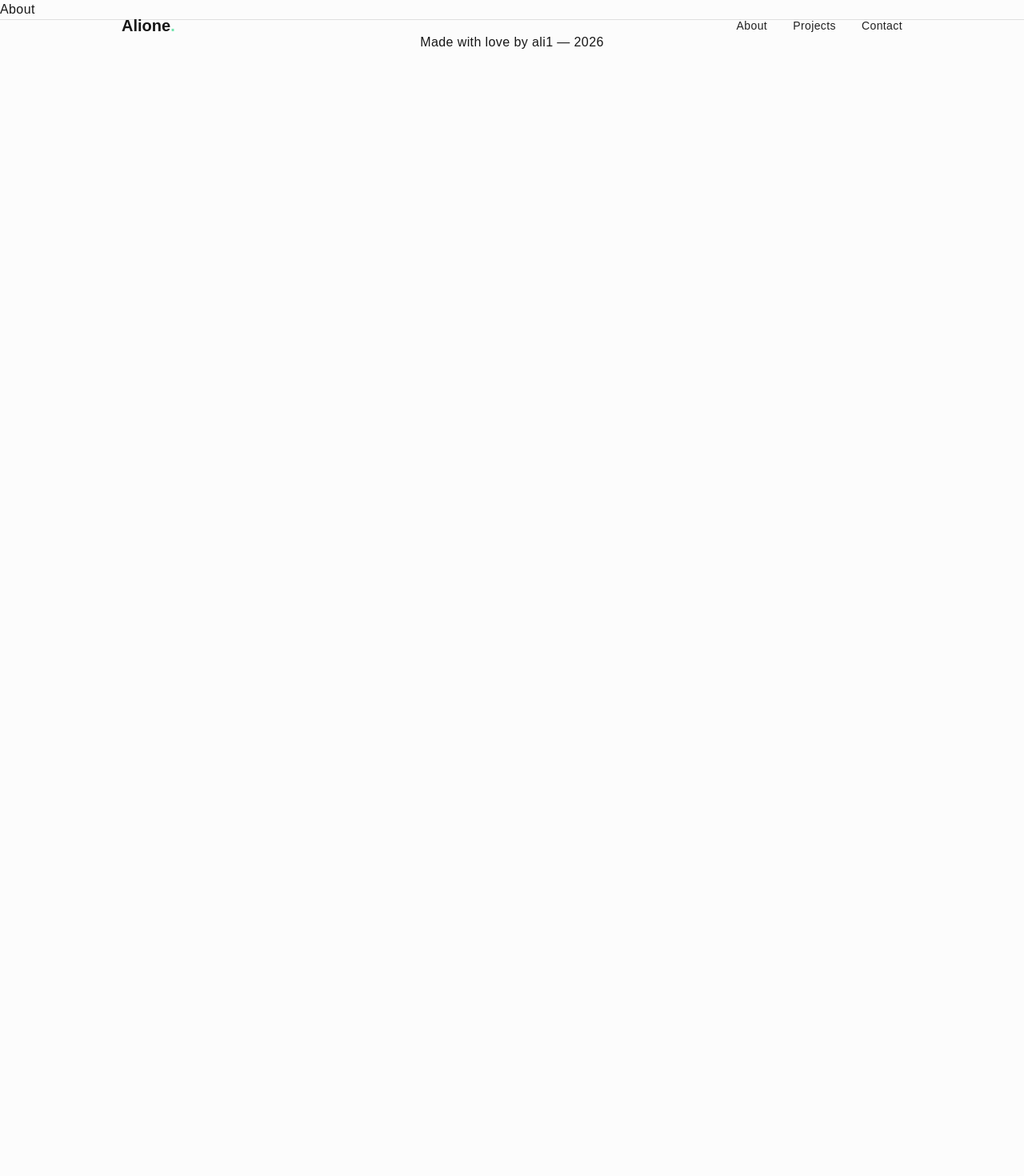
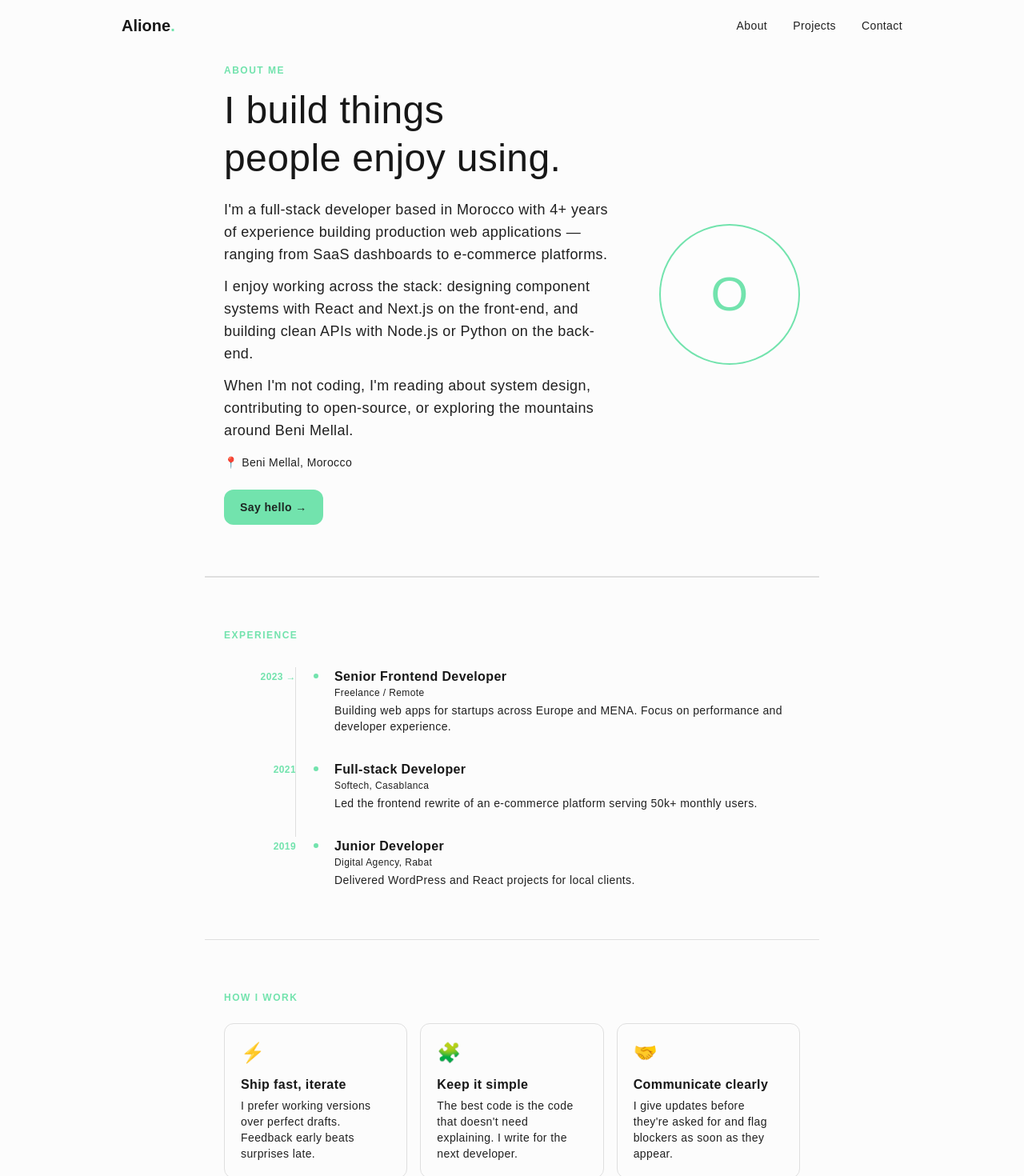
Before and after one commit to ussama-alione-dev/portfolio-nextjs, a Next.js app: page /about in a window 1280 px wide. Shown: the top 1470 px of the page at 80% size. Before the commit the page ends 800 px from the top, so only its background shows below. Built offline with nearby package versions, Linux system fonts and the light colour scheme.

Commit message:
Implement About page with dynamic content; add experience data and refactor Navbar link

```diff
--- a/app/about/page.tsx
+++ b/app/about/page.tsx
@@ -1,7 +1,129 @@
-import React from "react";
+import { aboutData } from "@/data/about";
 
-const About = () => {
-    return <div>About</div>;
+export const metadata = {
+    title: "About — Oussama",
 };
 
-export default About;
+const values = [
+    {
+        icon: "⚡",
+        title: "Ship fast, iterate",
+        text: "I prefer working versions over perfect drafts. Feedback early beats surprises late.",
+    },
+    {
+        icon: "🧩",
+        title: "Keep it simple",
+        text: "The best code is the code that doesn't need explaining. I write for the next developer.",
+    },
+    {
+        icon: "🤝",
+        title: "Communicate clearly",
+        text: "I give updates before they're asked for and flag blockers as soon as they appear.",
+    },
+];
+
+export default function AboutPage() {
+    const { bio, location, experiences, email } = aboutData;
+
+    return (
+        <>
+            <div className="max-w-3xl mx-auto mt-20 mb-16 px-6 flex flex-col sm:flex-row gap-12 items-center">
+                <div className="flex-1">
+                    <p className="text-xs font-semibold tracking-widest uppercase text-primary mb-3">
+                        About me
+                    </p>
+                    <h1 className="font-display text-5xl text-foreground leading-tight mb-5">
+                        I build things
+                        <br />
+                        people enjoy using.
+                    </h1>
+                    <div className="flex flex-col gap-3">
+                        {bio.map((paragraph, i) => (
+                            <p
+                                key={i}
+                                className="text-lg text-muted-foreground max-w-prose"
+                            >
+                                {paragraph}
+                            </p>
+                        ))}
+                    </div>
+                    <p className="mt-4 text-sm text-muted-foreground">
+                        📍 {location}
+                    </p>
+                    <a
+                        href={`mailto:${email}`}
+                        className="inline-flex items-center gap-2 mt-6 px-5 py-3 bg-primary text-primary-foreground rounded-xl text-sm font-semibold hover:opacity-85 transition-opacity"
+                    >
+                        Say hello →
+                    </a>
+                </div>
+                <div className="flex-shrink-0">
+                    <div className="w-44 h-44 rounded-full bg-secondary border-2 border-primary flex items-center justify-center font-display text-6xl text-primary select-none">
+                        O
+                    </div>
+                </div>
+            </div>
+
+            <hr className="max-w-3xl mx-auto border-border" />
+
+            <hr className="max-w-3xl mx-auto border-border" />
+
+            <section className="max-w-3xl mx-auto my-16 px-6">
+                <p className="text-xs font-semibold tracking-widest uppercase text-primary mb-8">
+                    Experience
+                </p>
+                <div className="flex flex-col gap-8">
+                    {experiences.map((item, i) => (
+                        <div
+                            key={i}
+                            className="grid grid-cols-[90px_1fr] gap-6 relative"
+                        >
+                            {i < experiences.length - 1 && (
+                                <div className="absolute left-[89px] top-0 bottom-[-2rem] w-px bg-border" />
+                            )}
+                            <span className="text-xs font-semibold text-primary pt-1 text-right">
+                                {item.year}
+                            </span>
+                            <div className="pl-6 relative">
+                                <span className="absolute left-[-4px] top-[6px] w-[10px] h-[10px] rounded-full bg-primary border-2 border-background" />
+                                <p className="font-semibold text-foreground">
+                                    {item.role}
+                                </p>
+                                <p className="text-xs text-muted-foreground mb-1">
+                                    {item.company}
+                                </p>
+                                <p className="text-sm text-muted-foreground">
+                                    {item.description}
+                                </p>
+                            </div>
+                        </div>
+                    ))}
+                </div>
+            </section>
+
+            <hr className="max-w-3xl mx-auto border-border" />
+
+            <section className="max-w-3xl mx-auto my-16 px-6">
+                <p className="text-xs font-semibold tracking-widest uppercase text-primary mb-6">
+                    How I work
+                </p>
+                <div className="grid sm:grid-cols-3 gap-4">
+                    {values.map(({ icon, title, text }) => (
+                        <div
+                            key={title}
+                            className="bg-card border border-border rounded-xl p-5"
+                        >
+                            <div className="text-2xl mb-3">{icon}</div>
+                            <p className="font-semibold text-card-foreground mb-1">
+                                {title}
+                            </p>
+                            <p className="text-sm text-muted-foreground">
+                                {text}
+                            </p>
+                        </div>
+                    ))}
+                </div>
+            </section>
+        </>
+    );
+}
--- a/components/Navbar.tsx
+++ b/components/Navbar.tsx
@@ -33,13 +33,13 @@ export default function Navbar() {
             }`}
         >
             <div className="max-w-5xl mx-auto px-6 h-full flex items-center justify-between">
-                <a
-                    href="#hero"
+                <Link
+                    href="/"
                     className="font-display font-bold text-xl tracking-tight text-foreground"
                 >
                     {firstName}
                     <span className="text-primary">.</span>
-                </a>
+                </Link>
 
                 <nav
                     aria-label="Main navigation"
--- a/data/about.ts
+++ b/data/about.ts
@@ -16,4 +16,28 @@ export const aboutData: AboutData = {
     ],
     location: "Beni Mellal, Morocco",
     email: "aliouaneoussama89@example.com",
+
+    experiences: [
+        {
+            year: "2023 →",
+            role: "Senior Frontend Developer",
+            company: "Freelance / Remote",
+            description:
+                "Building web apps for startups across Europe and MENA. Focus on performance and developer experience.",
+        },
+        {
+            year: "2021",
+            role: "Full-stack Developer",
+            company: "Softech, Casablanca",
+            description:
+                "Led the frontend rewrite of an e-commerce platform serving 50k+ monthly users.",
+        },
+        {
+            year: "2019",
+            role: "Junior Developer",
+            company: "Digital Agency, Rabat",
+            description:
+                "Delivered WordPress and React projects for local clients.",
+        },
+    ],
 };
```
Also changed, not shown: types/index.ts (+12 -0 lines).
